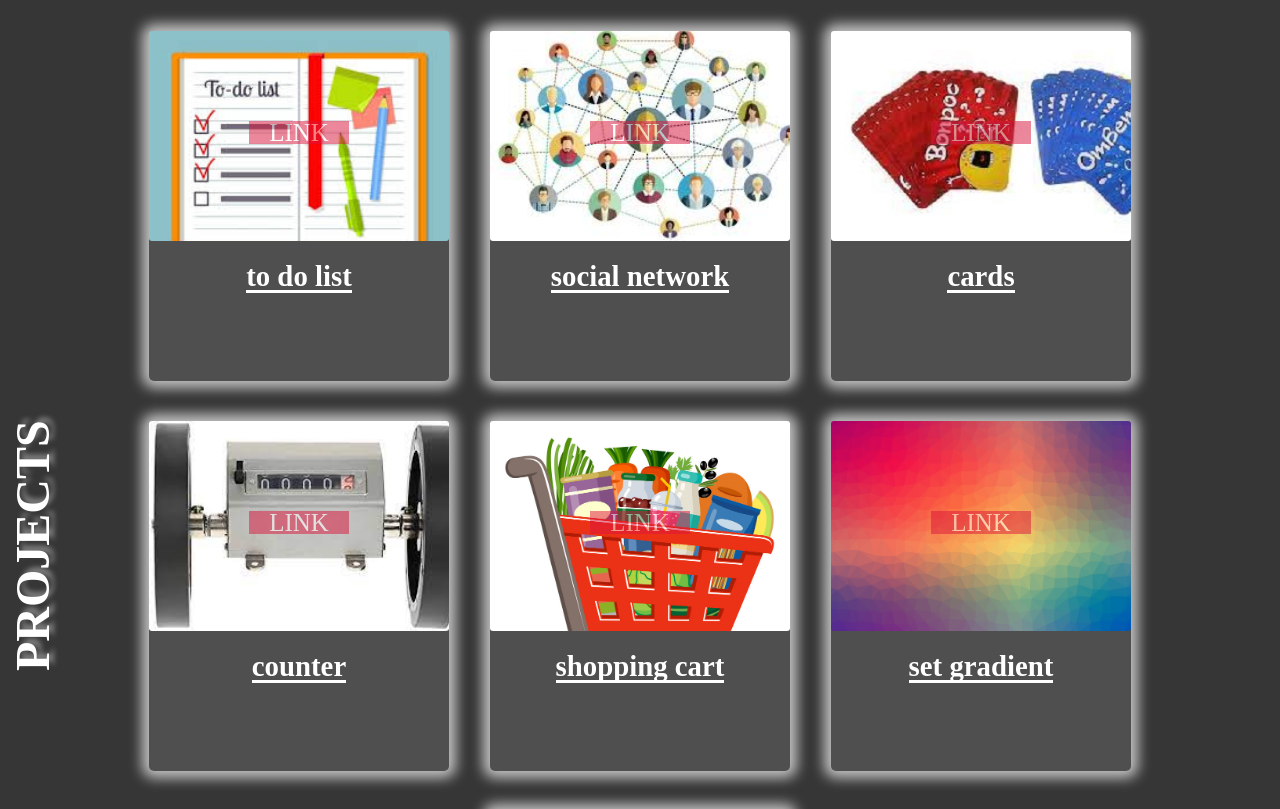
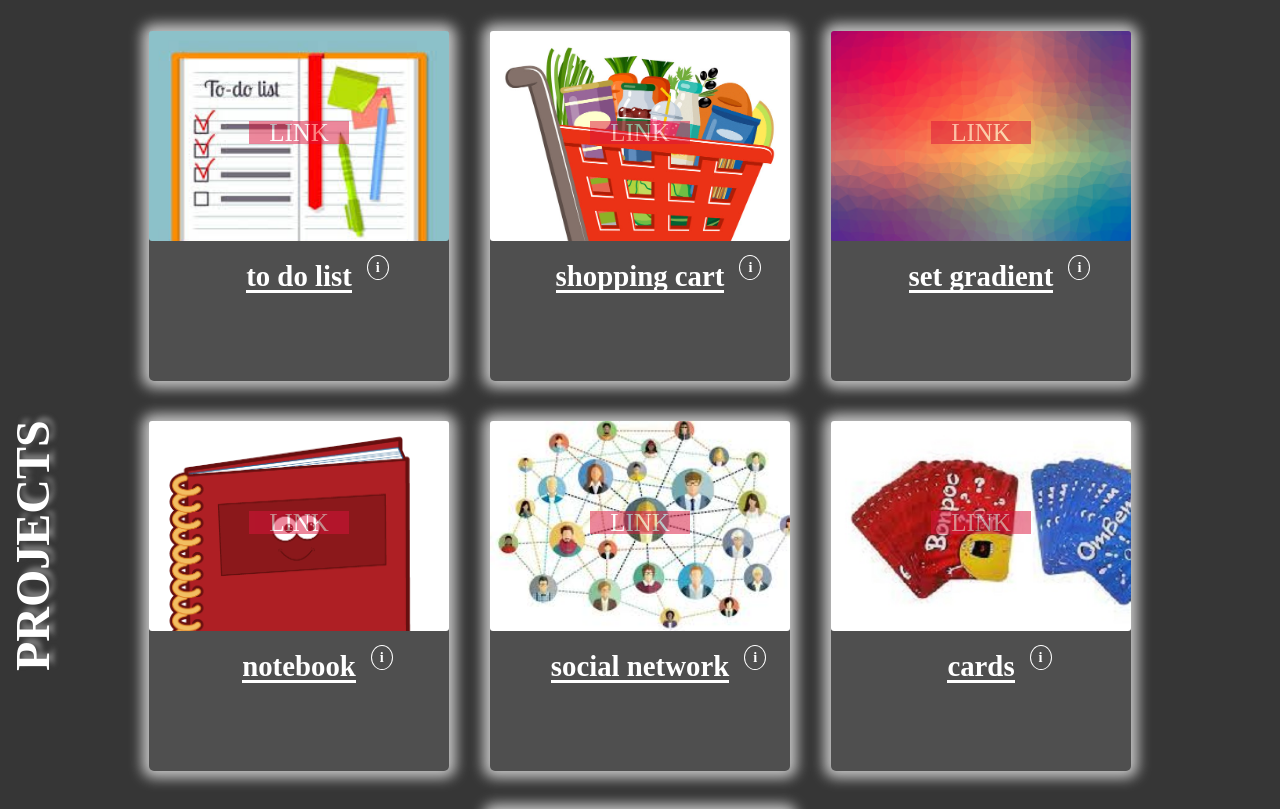
Before and after one commit to serIvanich/portfolio, a React (Create React App) app: page / in a window 1280 px wide. Shown: the part 1940-2749 px from the top of the page. Built offline with nearby package versions, Linux system fonts and the light colour scheme.

Commit message:
added text-description folder, added an information mark in title

```diff
--- /dev/null
+++ b/src/assets/text-description/projects-description.js
@@ -0,0 +1,10 @@
+
+export const projectsDescription = {
+  descriptionTodoList: 'To add TypeScript to an existing Create React App project, first install.',
+  descriptionionSocialNetwork: 'CSS Modules let you use the same CSS class name',
+  descriptionCards: 'let you use the same cards',
+  descriptionCounter: 'counter for use something',
+  descriptionShoppingCart: 'you can add and delete product that you need',
+  descriptionGradients: 'create your own gragients',
+  descriptionMyNotebook: 'you can have under controll your matters',
+}
--- a/src/features/projects/Projects.jsx
+++ b/src/features/projects/Projects.jsx
@@ -10,11 +10,12 @@ import shoppingCartImage from './../../assets/image/shopping-cart-image.png'
 import gradientImage from './../../assets/image/gradient-image.png'
 import notebookImage from './../../assets/image/notebook-image.png'
 import { projectLinks } from '../../assets/links/project-links'
-
+import { projectsDescription } from '../../assets/text-description/projects-description';
 
 export const Projects = () => {
 
   const {todolist, socialNetwork, knowledgeCards, counter, shoppingCart, setGradient, notebook} = projectLinks
+  const {descriptionTodoList, descriptionGradients, descriptionShoppingCart, descriptionMyNotebook, descriptionCounter, descriptionSocialNetwork, descriptionCards} = projectsDescription
 
   const socialImg = createBackgroundStyles(socialNetImage)
   const todoListImg = createBackgroundStyles(todoImage)
@@ -37,32 +38,33 @@ export const Projects = () => {
         <Title title={'Projects'}/>
         <div className={s.allProjects}>
             <Project projectTitle={'to do list'}
-                projectDescription={'To add TypeScript to an existing Create React App project, first install.'}
+                projectDescription={descriptionTodoList}
                 style={todoListImg} linkTo={todolist}
             />
+            <Project projectTitle={'shopping cart'}
+                projectDescription={descriptionShoppingCart}
+                style={shoppingCartImg} linkTo={shoppingCart}
+            />
+            <Project projectTitle={'set gradient'}
+                projectDescription={descriptionGradients}
+                style={gradientImg} linkTo={setGradient}
+            />
+            <Project projectTitle={'notebook'}
+                projectDescription={descriptionMyNotebook}
+                style={notebookImg} linkTo={notebook}
+            />
+
             <Project projectTitle={'social network'}
-                projectDescription={'CSS Modules let you use the same CSS class name'}
+                projectDescription={descriptionSocialNetwork}
                 style={socialImg} linkTo={socialNetwork}
             />
             <Project projectTitle={'cards'}
-                projectDescription={' let you use the same cards'}
+                projectDescription={descriptionCards}
                 style={cardsImg} linkTo={knowledgeCards}
             />
             <Project projectTitle={'counter'}
-                projectDescription={' counter for use something'}
+                projectDescription={descriptionCounter}
                 style={counterImg} linkTo={counter}
-            />
-            <Project projectTitle={'shopping cart'}
-                projectDescription={' you can add and delete product that you need '}
-                style={shoppingCartImg} linkTo={shoppingCart}
-            />
-            <Project projectTitle={'set gradient'}
-                projectDescription={' create your own gragients '}
-                style={gradientImg} linkTo={setGradient}
-            />
-            <Project projectTitle={'notebook'}
-                projectDescription={' you can have under controll your matters '}
-                style={notebookImg} linkTo={notebook}
             />
         </div>
       </div>
--- a/src/features/projects/project/Project.module.scss
+++ b/src/features/projects/project/Project.module.scss
@@ -48,7 +48,7 @@
         padding-bottom: 5px;
         cursor: pointer;
 
-        &::after {
+        &::before {
             position: absolute;
             content: '';
             width: 100%;
@@ -59,6 +59,19 @@
             z-index: -1;
             text-decoration: underline;
         }
+
+        &::after {
+            content: 'i';
+            position: absolute;
+            top: -10px;
+            margin-left: 15px;
+            padding: 0 8px;
+            border: solid 1px $textColor;
+            border-radius: 50%;
+            font-size: 0.5em;
+            text-align: center;
+
+        }
     }
     .projectDescription {
         text-align: center;
```
